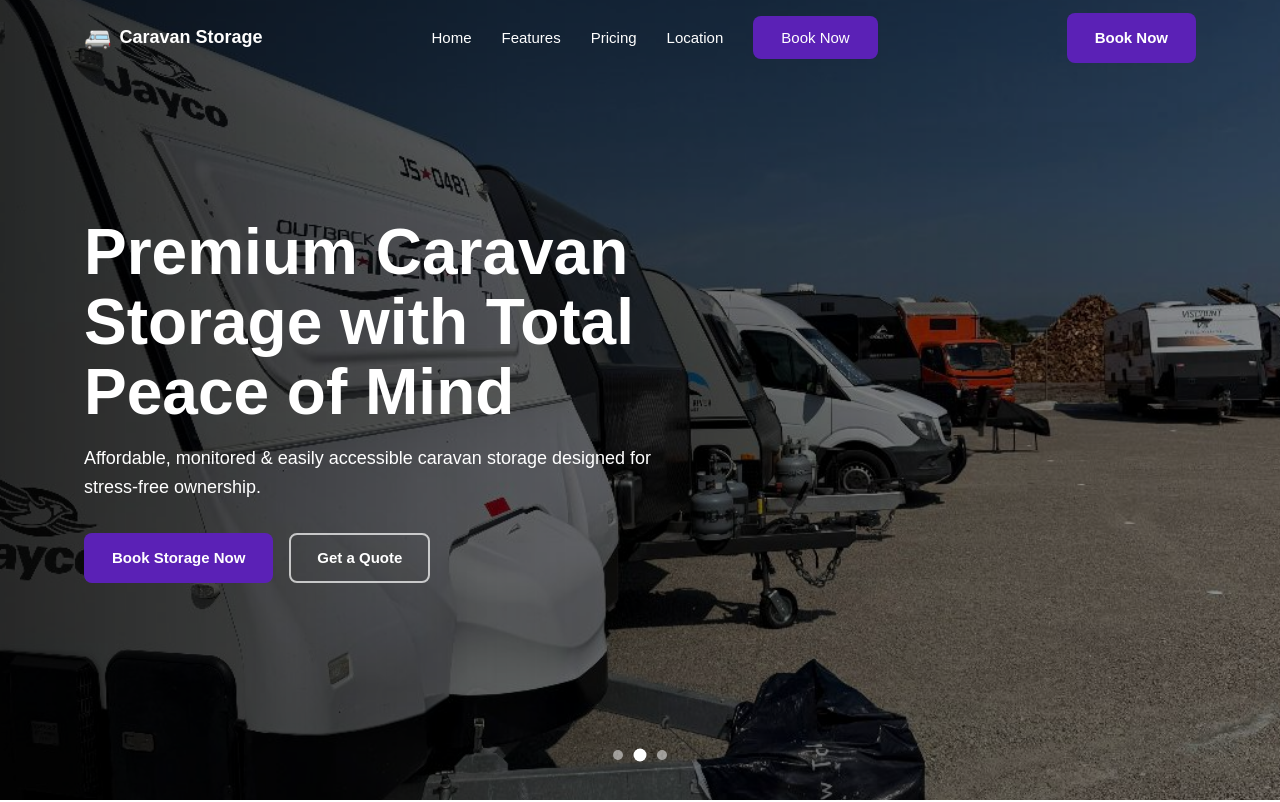
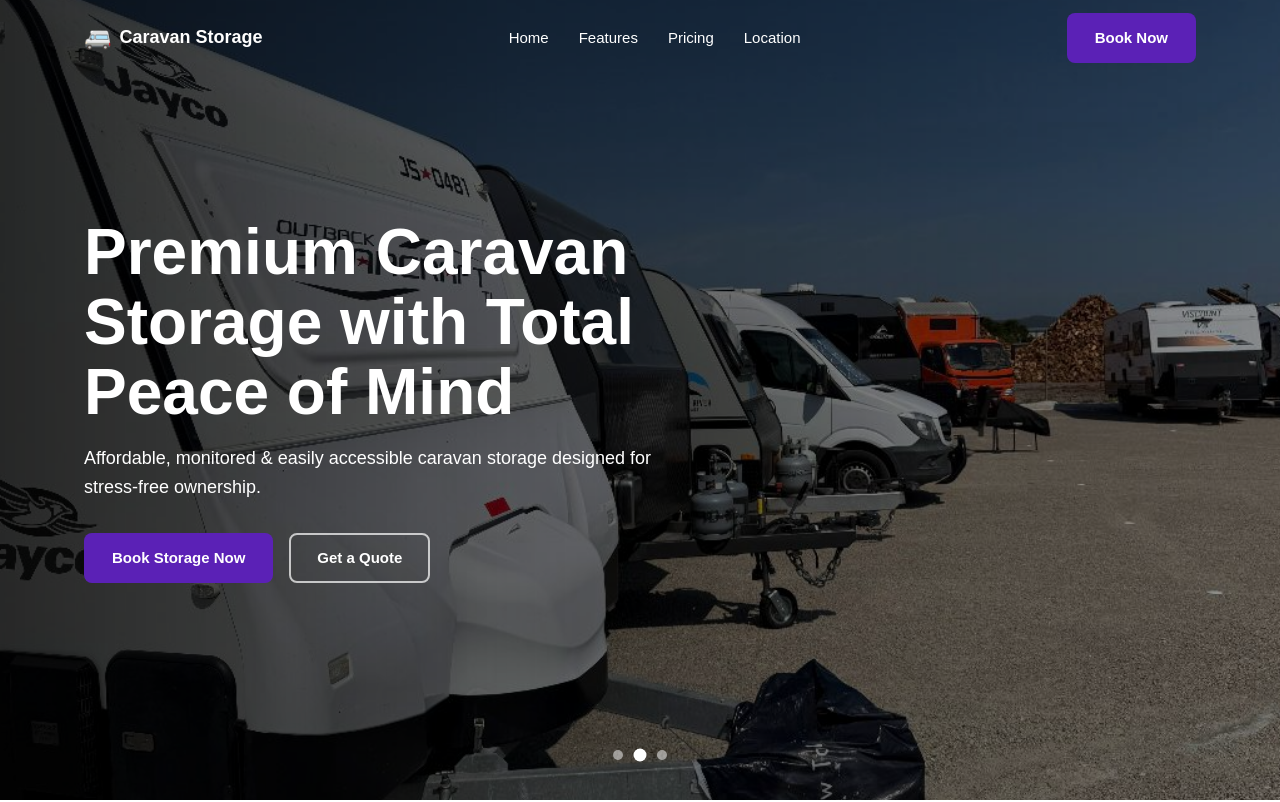
Before and after one commit to Aniketpundir/caravans, a React (Vite) app: page / in a window 1280 px wide. Shown: the top 802 px of the page. Built offline with nearby package versions, Linux system fonts and the light colour scheme.

Commit message:
Change in Navbar and Hero, add slider in the Hero section

```diff
--- a/src/Components/Navbar/Navbar.jsx
+++ b/src/Components/Navbar/Navbar.jsx
@@ -39,12 +39,6 @@ export default function Navbar() {
                     <li><a href="#features" onClick={closeMenu}>Features</a></li>
                     <li><a href="#pricing" onClick={closeMenu}>Pricing</a></li>
                     <li><a href="#location" onClick={closeMenu}>Location</a></li>
-
-                    <li className="mobile-cta">
-                        <Link to="/book-online" className="btn-primary" onClick={closeMenu}>
-                            Book Now
-                        </Link>
-                    </li>
                 </ul>
 
                 <Link to="/book-online" className="btn-primary navbar__cta">
```
